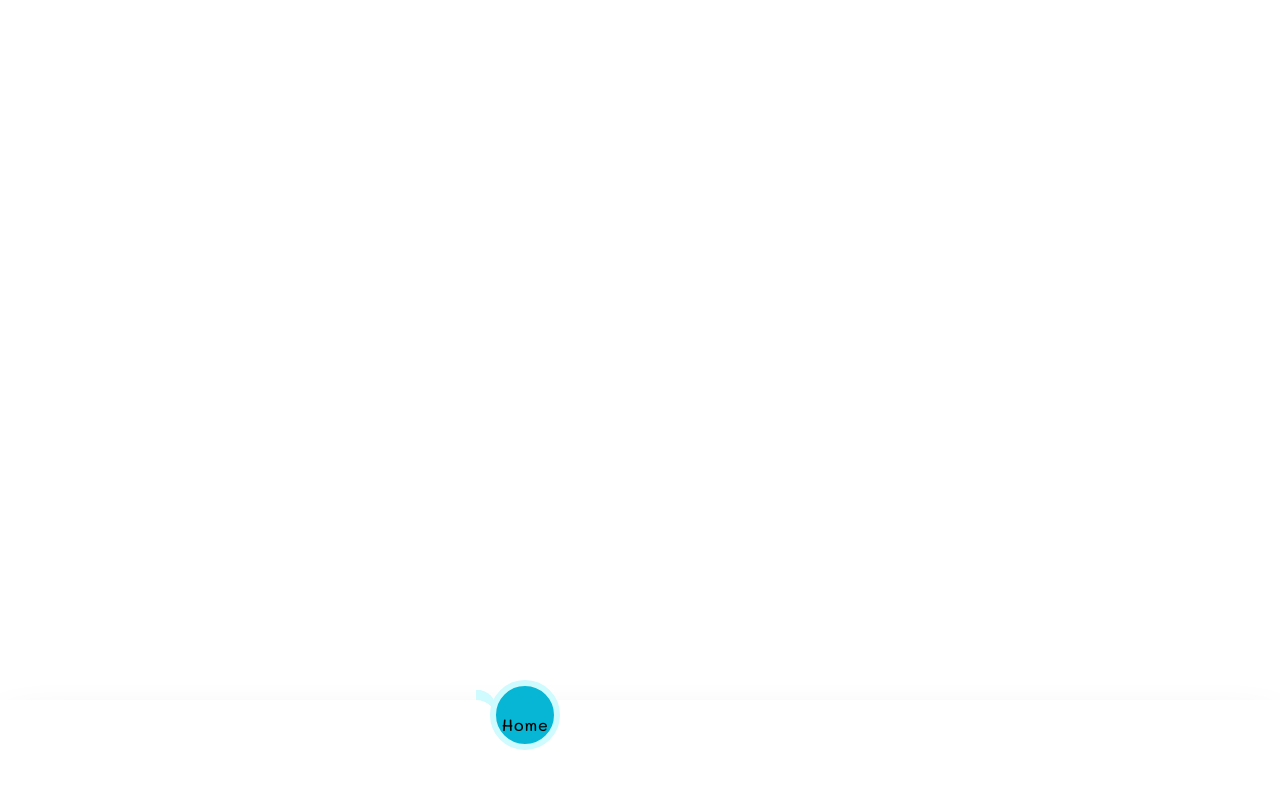
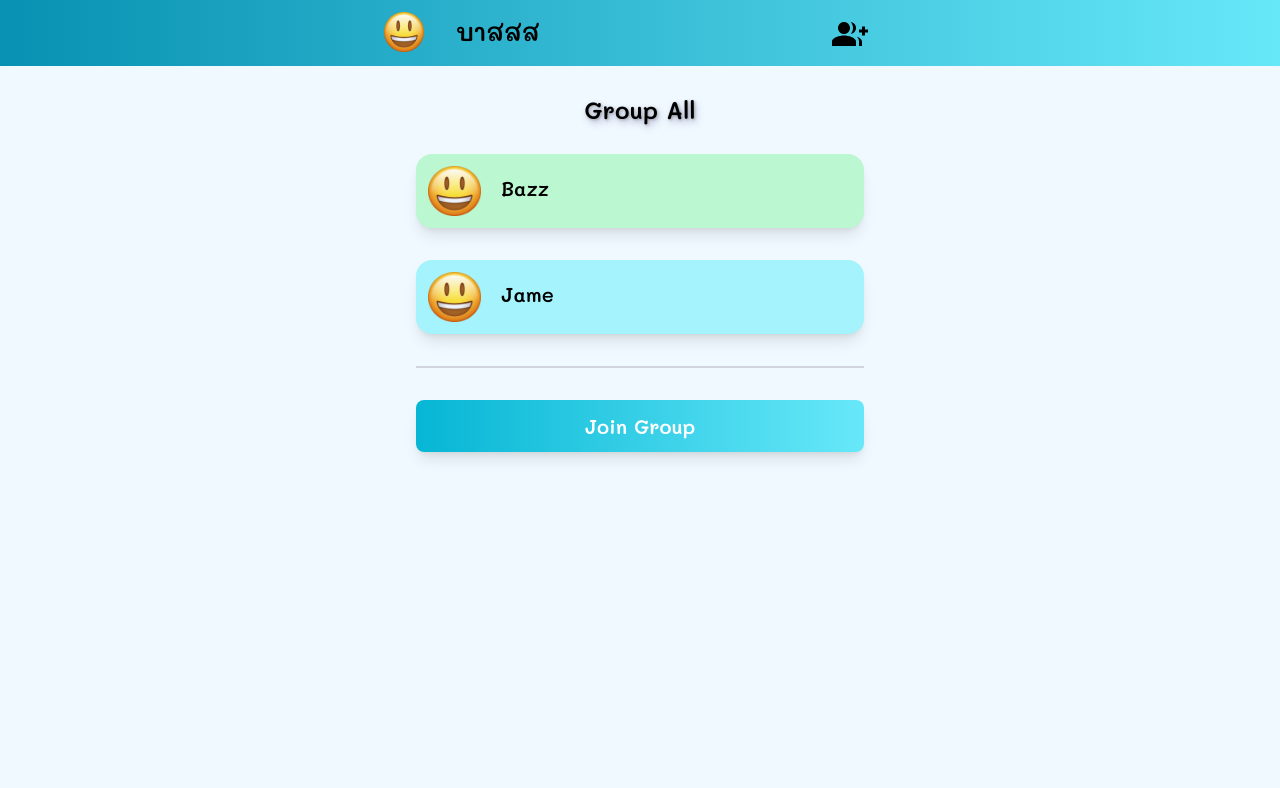
Before and after one commit to MEE-POONG/meevain, a Next.js app: page /Home in a window 1280 px wide. Shown: the top 788 px of the page. Built offline with nearby package versions, Linux system fonts and the light colour scheme.

Commit message:
Update Home.js

```diff
--- a/pages/Home.js
+++ b/pages/Home.js
@@ -1,11 +1,84 @@
+import Image from 'next/image';
+import { MdGroupAdd, MdOutlineCancel } from "react-icons/md";
 import React from "react";
-import Navbar from "../components/Navbar";
-function Home() {
-  return (
-    <div>
-      <Navbar />
-    </div>
-  );
+
+export default function Home() {
+    const [showModalfood, setShowModal] = React.useState(false);
+    return (
+        <div className="bg-sky-50 h-screen ">
+            <div className="py-2 px-5 w-full bg-gradient-to-r from-cyan-600 to-cyan-300 text-white " role="alert">
+                <div className="mx-auto max-w-lg">
+                    <div className="grid grid-cols-8 ">
+                        <div className="col-span-1 mt-1">
+                            <Image
+                                src="/images/emo.png"
+                                width={40}
+                                height={40}
+                            />
+                        </div>
+                        <div className="col-span-6 px-2 mt-2 text-2xl font-bold text-black">บาสสส</div>
+                        <div className="col-span-1 mt-2 font-bold float-right" type="button" onClick={() => setShowModal(true)}><MdGroupAdd size={36} color="black"/></div>
+                    </div>
+                </div>
+            </div>
+            <p className="py-7 font-bold text-2xl text-center text-shadow-xl">Group All</p>
+            <div className="flex items-center justify-center px-4 sm:px-6 lg:px-8 ">
+                <div className="max-w-md w-full space-y-8 ">
+                    <div className="rounded-2xl shadow-lg bg-green-200">
+                        <div className="grid grid-cols-8 px-3 py-3">
+                            <Image
+                                src="/images/emo.png"
+                                alt=""
+                                width={50}
+                                height={50}
+                                className="mt-3"
+                            />
+                            <div className="col-span-7 px-5 mt-2 text-xl font-bold text-black">
+                                Bazz
+                            </div>
+                        </div>
+                    </div>
+                    <div className="rounded-2xl shadow-lg text-white bg-cyan-200">
+                        <div className="grid grid-cols-8 px-3 py-3">
+                            <Image
+                                src="/images/emo.png"
+                                alt=""
+                                width={50}
+                                height={50}
+                                className="mt-3"
+                            />
+                            <div className="col-span-7 px-5 mt-2 text-xl font-bold text-black">
+                                Jame
+                            </div>
+                        </div>
+                    </div>
+                    <div className="mt-5 bg-gradient-to-r bg-gray-300  h-0.5"></div>
+                    <button className="w-full bg-gradient-to-r from-cyan-500 to-cyan-300  text-white shadow-lg  p-3 rounded-lg mt-5" type="button" onClick={() => setShowModal(true)}>
+                        <span className="text-xl text-center font-bold " > Join Group </span>
+                    </button>
+                </div>
+            </div>
+            {showModalfood ? (
+                <div className="px-5 justify-center items-center flex overflow-x-hidden overflow-y-auto fixed inset-0 z-50  shadow-lg backdrop-filter backdrop-blur-md ">
+                    <div className="w-full  max-w-lg p-5 relative mx-auto my-auto rounded-xl shadow-lg  bg-white ">
+                        <MdOutlineCancel size={24} className="float-right cursor-pointer hover:shadow-2xl hover:scale-105 transform transition-all duration-500" type="button"
+                            onClick={() => setShowModal(false)} />
+                        <div className="text-center flex-auto justify-center mt-6">
+                            <h2 className="text-2xl text-center font-bold ">Join Group</h2>
+                            <div className="py-5">
+                                <input
+                                    className="appearance-none block text-center w-full bg-gray-50 text-gray-700 border rounded-lg py-3 px-4 mb-3 leading-tight focus:outline-none focus:bg-white border-gray-300"
+                                    type="text"
+                                    placeholder="Link Group"
+                                />
+                            </div>
+                            <button className="w-full bg-gradient-to-r from-cyan-500 to-cyan-300  text-white shadow-lg h-12 rounded-lg ">
+                                <span className="text-xl text-center font-bold "> Join now </span>
+                            </button>
+                        </div>
+                    </div>
+                </div>
+            ) : null}{" "}
+        </div>
+    );
 }
-
-export default Home;
```
